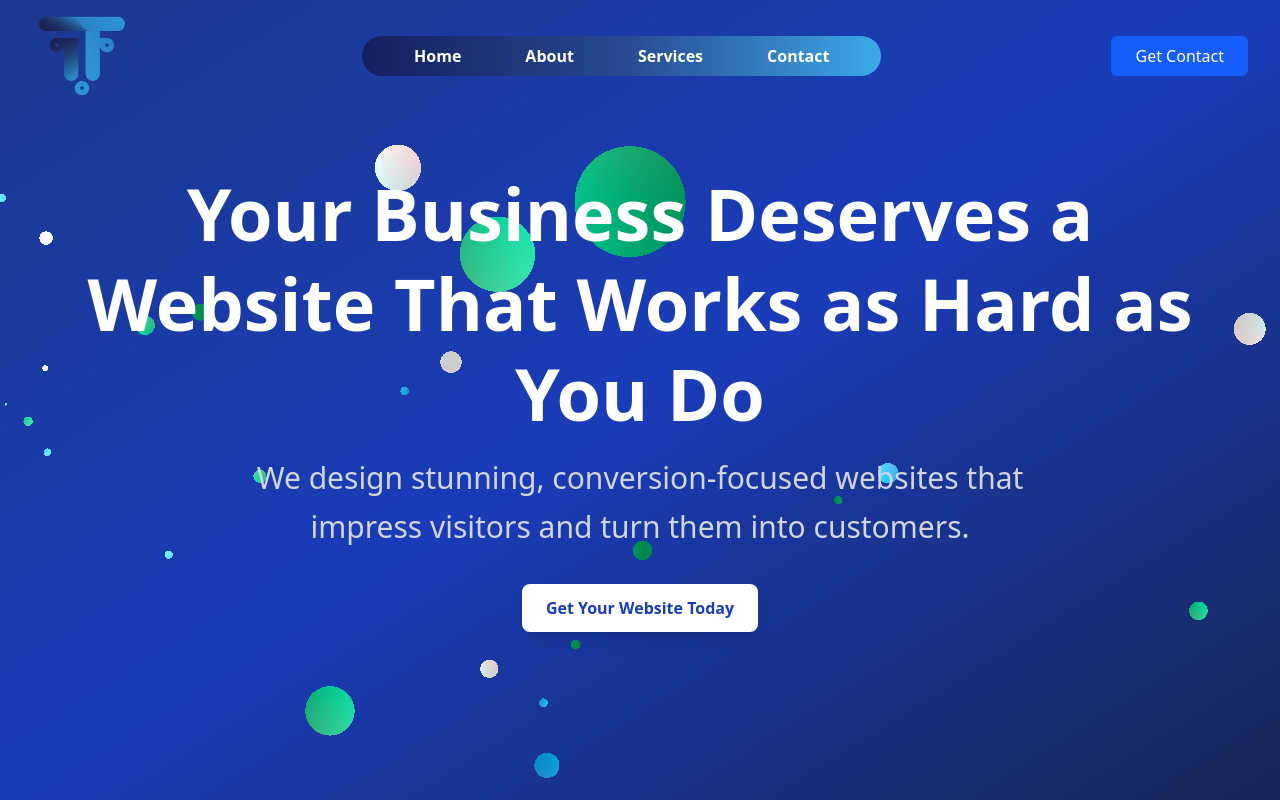
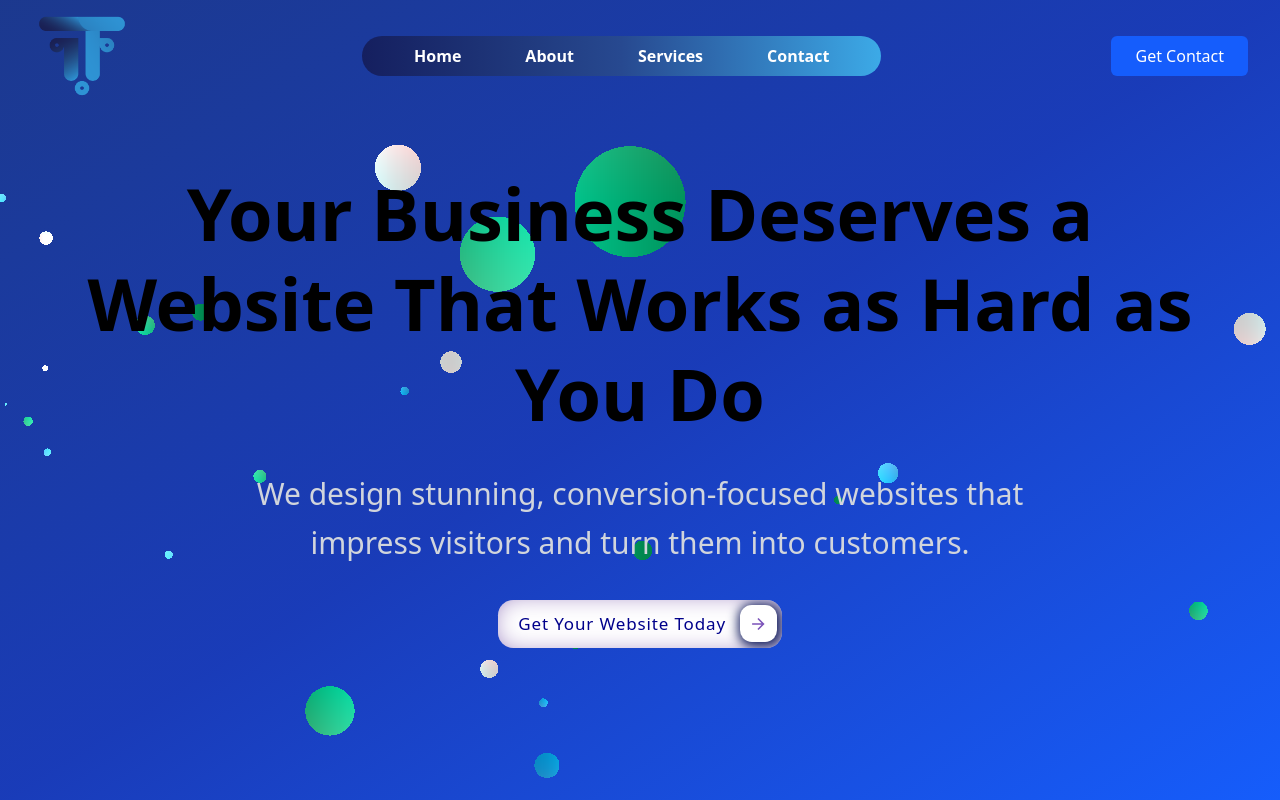
Before and after one commit to teamily-official/Teamily, a React (Vite) app: page / in a window 1280 px wide. Shown: the top 800 px of the page. Built offline with nearby package versions, Linux system fonts and the light colour scheme; the HTML template or start-up script is replaced by a standard one.

Commit message:
Updated Code

```diff
--- a/src/components/HeroSection.jsx
+++ b/src/components/HeroSection.jsx
@@ -2,6 +2,7 @@ import { useEffect, useRef } from "react";
 import { Renderer, Camera, Transform, Geometry, Program, Mesh } from "ogl";
 // eslint-disable-next-line no-unused-vars
 import { motion } from "framer-motion";
+import { TextGenerateEffect } from "../AcerternityComponents/text-generate-effect";
 
 const defaultColors = ["#38BDF8", "#10B981", "#ffffff"];
 const hexToRgb = (hex) => {
@@ -179,12 +180,10 @@ export default function HeroSection() {
       id="home"
       ref={containerRef}
       className="relative w-full h-[70vh] sm:h-[75vh] md:h-[80vh] lg:h-[90vh] xl:h-screen 2xl:h-screen
-                 bg-gradient-to-br from-blue-900 via-blue-800 to-blue-950 text-white flex items-center justify-center overflow-hidden"
+                 bg-gradient-to-br from-blue-900 via-blue-800 to-blue-600 text-white flex items-center justify-center overflow-hidden"
     >
-      {/* Overlay for particles */}
       <div className="absolute inset-0 pointer-events-none z-0"></div>
 
-      {/* Hero Text & CTA */}
       <div className="absolute inset-0 flex flex-col items-center justify-center text-center px-4 sm:px-6 md:px-10 lg:px-20 z-10">
         <motion.h1
           initial={{ opacity: 0, y: -50 }}
@@ -192,7 +191,7 @@ export default function HeroSection() {
           transition={{ duration: 1, ease: "easeOut" }}
           className="text-3xl sm:text-4xl md:text-5xl lg:text-6xl xl:text-7xl 2xl:text-8xl font-bold mb-4 leading-tight"
         >
-          {HeroSectionContent.Heading}
+          <TextGenerateEffect words={HeroSectionContent.Heading} />
         </motion.h1>
 
         <motion.p
@@ -205,14 +204,25 @@ export default function HeroSection() {
         {HeroSectionContent.subHeading}
         </motion.p>
 
-        <motion.a
-          href="#contact"
-          whileHover={{ scale: 1.05 }}
-          transition={{ duration: 0.3 }}
-          className="bg-white text-blue-800 font-semibold px-6 py-3 rounded-lg shadow-lg hover:shadow-xl transition-all duration-300"
-        >
-  {HeroSectionContent.button}
-        </motion.a>
+
+<motion.button class="cssbuttons-io-button">
+   {HeroSectionContent.button}
+  <div class="icon">
+    <svg
+      height="24"
+      width="24"
+      viewBox="0 0 24 24"
+      xmlns="http://www.w3.org/2000/svg"
+    >
+      <path d="M0 0h24v24H0z" fill="none"></path>
+      <path
+        d="M16.172 11l-5.364-5.364 1.414-1.414L20 12l-7.778 7.778-1.414-1.414L16.172 13H4v-2z"
+        fill="currentColor"
+      ></path>
+    </svg>
+  </div>
+</motion.button>
+
       </div>
     </div>
   );
```
